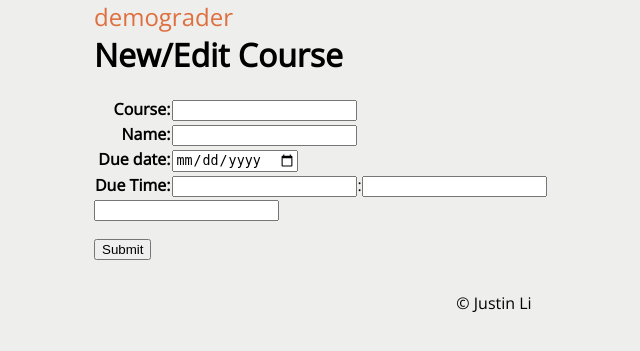
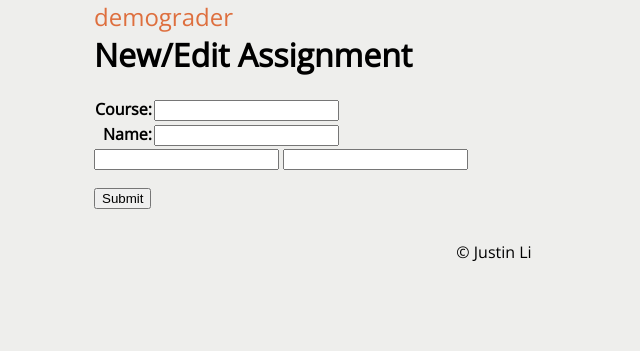
Before and after one commit to justinnhli/flask-demograder, a Python web app: template templates/forms/assignment.html in a window 1280 px wide. Shown: the top 351 px of the page, without its empty margins (146-786 px from the left). Run offline with Jinja, Linux system fonts and the light colour scheme; the template is opened without the code that fills it, so the values that code supplies are empty, except form fields; form fields are guessed from the names that the template uses; some libraries are stand-ins or nearby versions.

Commit message:
remove due date from Assignments

```diff
--- a/templates/forms/assignment.html
+++ b/templates/forms/assignment.html
@@ -6,30 +6,14 @@
 {% block breadcrumb %}&nbsp;{% endblock %}
 
 {% block content %}
-    <h1>New/Edit Course</h1>
+    <h1>New/Edit Assignment</h1>
     <form method="POST" action="{{ url_for('demograder.assignment_form', course_id=form.course_id.default, assignment_id=form.id.default) }}">
         <table class="form-table">
             {{ render_field(form.course) }}
             {{ render_field(form.name) }}
-            {{ render_field(form.due_date) }}
-            <tr{% if form.due_hour.errors or form.due_minute.errors %} class="form-field-error"{% endif %}>
-                <th><label>Due Time:</label></th>
-                <td>
-                    {{ form.due_hour }}:{{ form.due_minute }}
-                    {% if form.due_hour.errors or form.due_minute.errors %}
-                    <ul class="form-field-error-list">
-                        {% for error in form.due_hour.errors %}
-                        <li>{{ error }}</li>
-                        {% endfor %}
-                        {% for error in form.due_minute.errors %}
-                        <li>{{ error }}</li>
-                        {% endfor %}
-                    </ul>
-                    {% endif %}
-                </td>
-            </tr>
         </table>
         {{ form.id }}
+        {{ form.course_id }}
         {{ form.csrf_token }}
         <p>{{ form.submit }}</p>
     </form>
```
Also changed, not shown: forms.py (+1 -11 lines), models.py (+2 -6 lines), routes.py (+0 -10 lines).
